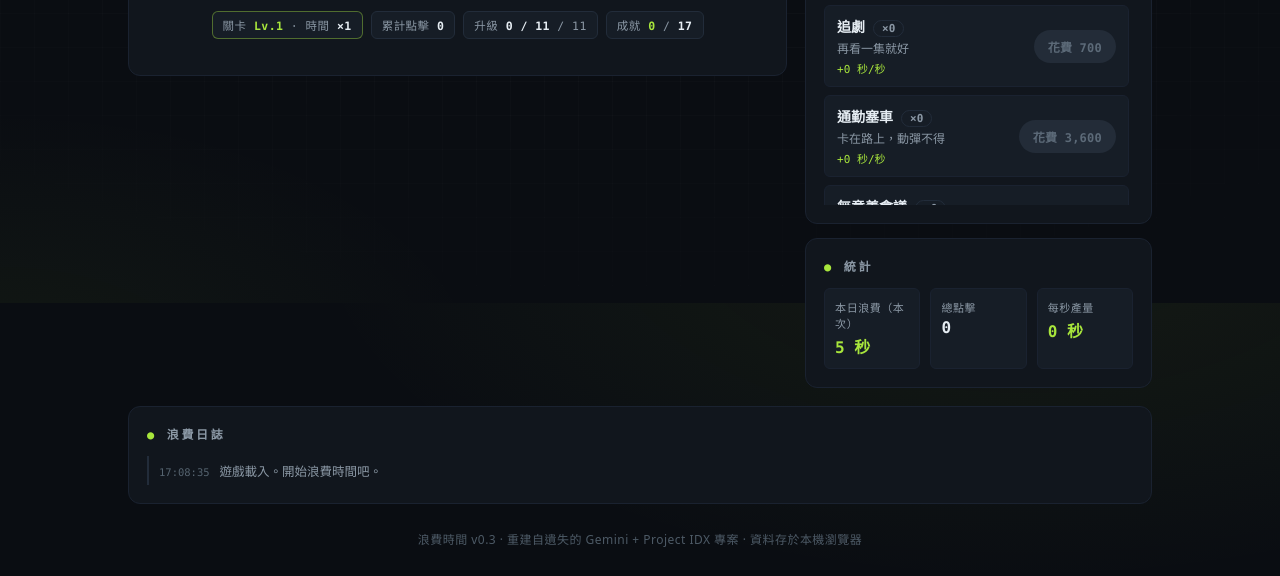
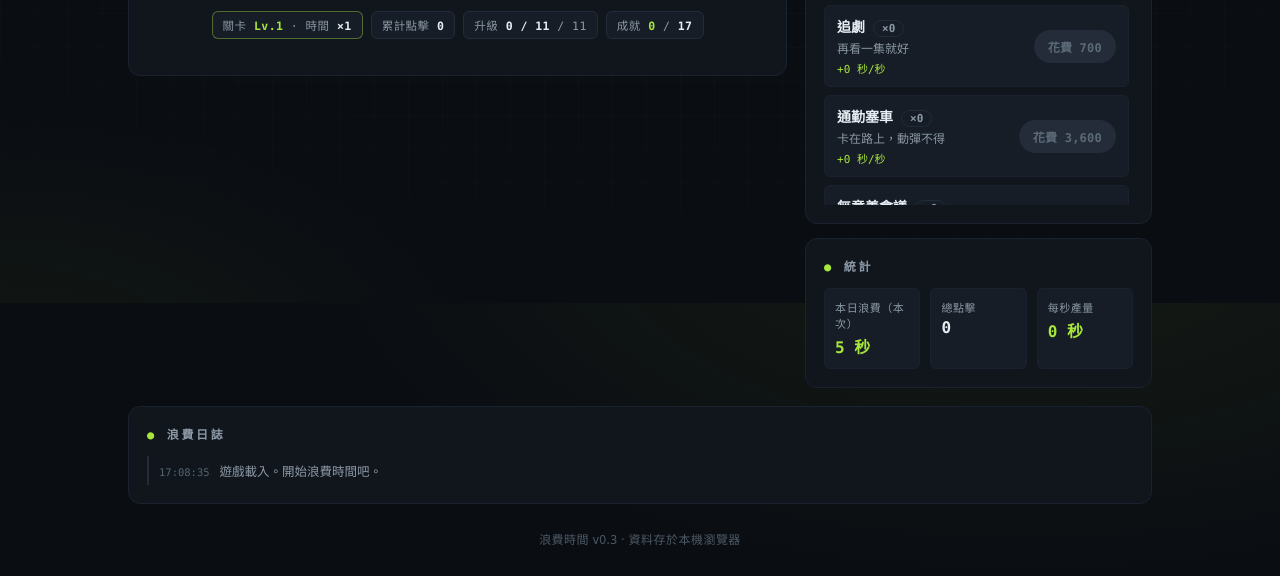
Before and after one commit to apchen1978/wastetime, a plain HTML site: page index.html in a window 1280 px wide. Shown: the part 497-1073 px from the top of the page. Drawn offline with Linux system fonts and the light colour scheme.

Commit message:
wastetime: no tool names or build history in the footer, README or source comment
Co-Authored-By: Claude Sonnet 5.5 <noreply@anthropic.com>
Claude-Session: https://claude.ai/code/session_01987pYeEMKr4YLNTzi1Bprs

```diff
--- a/index.html
+++ b/index.html
@@ -8,7 +8,6 @@
 <style>
   /* ============================================================
      浪費時間 (Waste Time) v0.3 | 點擊/放置小遊戲
-     重建自遺失的 Gemini + Project IDX 專案（2026-08-19）
      v0.2 遊戲爽度升級：Q彈擠壓 / 霓虹漣漪 / CPS 聯動指針 /
      數字彈跳 / WebAudio 晶片音 / 摸魚狂熱事件
      v0.3 關卡系統：時間達標即升級，每級產量 ×2，
@@ -823,7 +822,7 @@
     <div class="log-list" id="logList"></div>
   </section>
 
-  <footer>浪費時間 v0.3 · 重建自遺失的 Gemini + Project IDX 專案 · 資料存於本機瀏覽器</footer>
+  <footer>浪費時間 v0.3 · 資料存於本機瀏覽器</footer>
 </div>
 
 <!-- 升級過場光爆 -->
```
Also changed, not shown: 1 other file.
